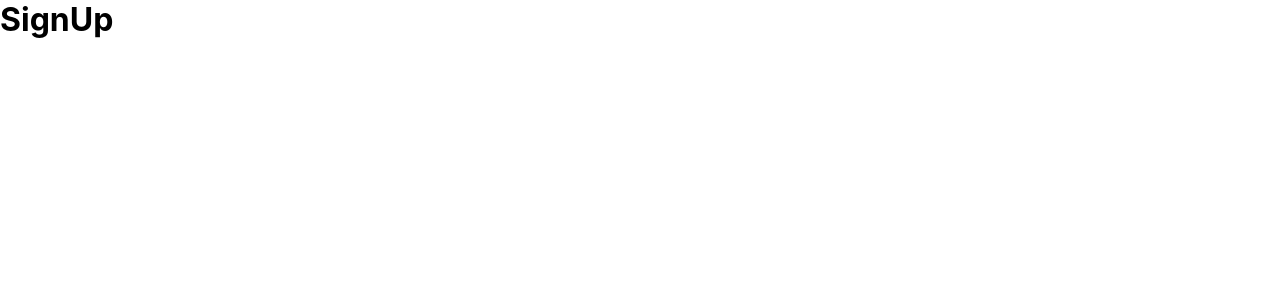
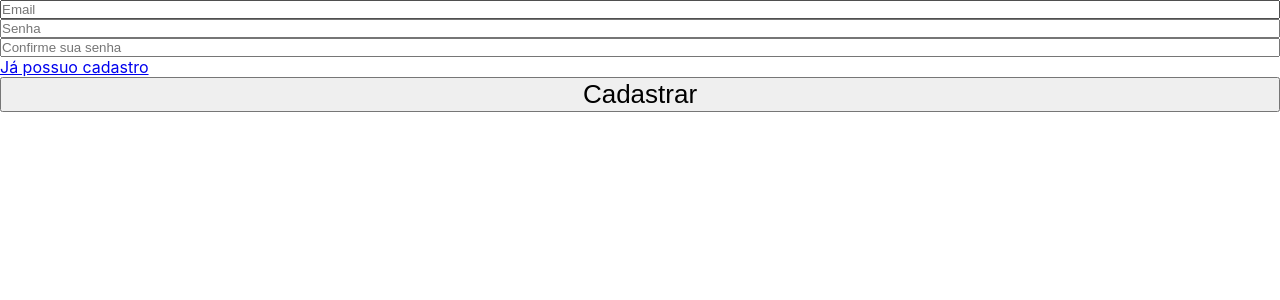
Before and after one commit to JefersonBatista/repo-provas-frontend, a React (Vite) app: page /sign-up in a window 1280 px wide. Shown: the top 300 px of the page. Built offline with nearby package versions, Linux system fonts and the light colour scheme; the HTML template or start-up script is replaced by a standard one.

Commit message:
Add functional basic sign up

```diff
--- a/package.json
+++ b/package.json
@@ -11,11 +11,13 @@
     "axios": "^0.26.1",
     "react": "^18.0.0",
     "react-dom": "^18.0.0",
-    "react-router-dom": "^6.3.0"
+    "react-router-dom": "^6.3.0",
+    "styled-components": "^5.3.5"
   },
   "devDependencies": {
     "@types/react": "^18.0.0",
     "@types/react-dom": "^18.0.0",
+    "@types/styled-components": "^5.1.25",
     "@vitejs/plugin-react": "^1.3.0",
     "typescript": "^4.6.3",
     "vite": "^2.9.5"
--- a/src/pages/SignUp.tsx
+++ b/src/pages/SignUp.tsx
@@ -1,3 +1,73 @@
+import { SyntheticEvent, useState } from "react";
+import { useNavigate, Link } from "react-router-dom";
+
+import api from "../services/api";
+import Form from "../styledComponents/authComponents/Form";
+
 export default function SignUp() {
-  return <h1>SignUp</h1>;
+  const navigate = useNavigate();
+
+  const [formData, setFormData] = useState({
+    email: "",
+    password: "",
+    repeatPassword: "",
+  });
+
+  function handleChange({
+    target,
+  }: {
+    target: { name: string; value: string };
+  }) {
+    setFormData({ ...formData, [target.name]: target.value });
+  }
+
+  async function handleSubmit(event: SyntheticEvent) {
+    event.preventDefault();
+
+    if (formData.password !== formData.repeatPassword) {
+      alert("Você inseriu senhas diferentes");
+      return;
+    }
+
+    const { email, password } = formData;
+    const newUserData = { email, password };
+
+    try {
+      await api.user.signUp(newUserData);
+
+      navigate("/");
+    } catch (error: any) {
+      alert(error.response.data);
+    }
+  }
+
+  return (
+    <Form onSubmit={handleSubmit}>
+      <input
+        type="email"
+        name="email"
+        placeholder="Email"
+        value={formData.email}
+        onChange={handleChange}
+      />
+      <input
+        type="password"
+        name="password"
+        placeholder="Senha"
+        value={formData.password}
+        onChange={handleChange}
+      />
+      <input
+        type="password"
+        name="repeatPassword"
+        placeholder="Confirme sua senha"
+        value={formData.repeatPassword}
+        onChange={handleChange}
+      />
+
+      <Link to="/">Já possuo cadastro</Link>
+
+      <button type="submit">Cadastrar</button>
+    </Form>
+  );
 }
--- /dev/null
+++ b/src/services/api.ts
@@ -0,0 +1,12 @@
+import axios from "axios";
+import user from "./user";
+
+export const axiosInstance = axios.create({
+  baseURL: "http://localhost:4000",
+});
+
+const api = {
+  user,
+};
+
+export default api;
--- /dev/null
+++ b/src/services/user.ts
@@ -0,0 +1,14 @@
+import { axiosInstance } from "./api";
+
+interface User {
+  email: string;
+  password: string;
+}
+
+async function signUp(newUser: User) {
+  return axiosInstance.post(`/users`, newUser);
+}
+
+export default {
+  signUp,
+};
--- /dev/null
+++ b/src/styledComponents/authComponents/Form.ts
@@ -0,0 +1,8 @@
+import styled from "styled-components";
+
+const Form = styled.form`
+  display: flex;
+  flex-direction: column;
+`;
+
+export default Form;
```
Also changed, not shown: 1 other file (tests, documents, lock files or other folders).
